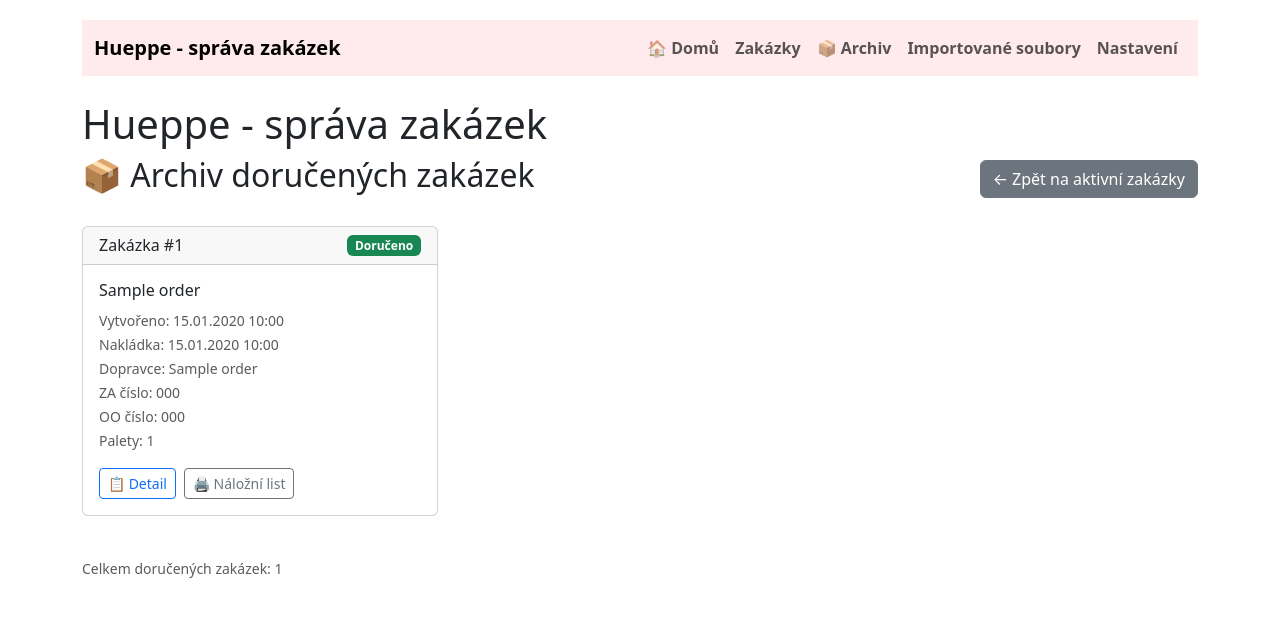
After one commit to tomastomeska/Hueppe-beta, a Flask app: page /archive in a window 1280 px wide. The commit adds this page. Shown: the top 617 px of the page. Run offline with Flask 3, Linux system fonts and the light colour scheme; tables that the repository leaves empty hold one stand-in row (values such as "Sample post").

Commit message:
Dokončeno: Archiv systém pro doručené zakázky
 Přidány nové funkce:
- Pole 'delivered' v Order modelu s automatickou migrací
- Checkbox pro označení zakázky jako doručené (pouze po naložení)
- Archiv stránka pro doručené zakázky (/archive)
- Automatické skrytí doručených zakázek z hlavního přehledu
- Odkaz 'Archiv' v navigaci s emoji
- Tlačítko 'Domů'  v navigaci pro návrat na úvodní stránku

 Úpravy designu:
- Úvodní stránka bez hlavičky, pouze vycentrovaný nadpis
- Černobílý emoji kamionu  na úvodní stránce
- Aktualizovaná patička s odkazem na email
- Opravené názvy města z 'bad-zwisenhahn' na 'bad-zwischenahn'

 Funkce archivace:
- Doručené zakázky se automaticky skryjí z aktivních
- Zachování všech funkcí (detail, tisk, atd.) i v archivu
- Backup/restore systém rozšířen o pole 'delivered'

Aplikace je plně funkční s kompletním workflow:
Vytvoření  Uzavření  Naložení  Doručení  Archiv

```diff
--- a/app.py
+++ b/app.py
@@ -63,6 +63,7 @@ class Order(db.Model):
     user_email = db.Column(db.String(120))  # Email uživatele pro Reply-To
     # Loading status and tracking numbers
     is_loaded = db.Column(db.Boolean, default=False)
+    delivered = db.Column(db.Boolean, default=False)
     za_number = db.Column(db.String(50))  # ZA číslo (např. ZA-10250)
     oo_number = db.Column(db.String(50))  # OO číslo (např. OO-11056)
 
@@ -99,6 +100,19 @@ class PalletItem(db.Model):
 
 def init_db():
     db.create_all()
+
+    # Migrace pro přidání sloupce 'delivered'
+    try:
+        # Zkusíme přidat sloupec delivered, pokud neexistuje
+        with db.engine.begin() as conn:
+            result = conn.execute(db.text("PRAGMA table_info([order])"))
+            columns = [row[1] for row in result.fetchall()]
+
+            if 'delivered' not in columns:
+                conn.execute(db.text("ALTER TABLE [order] ADD COLUMN delivered BOOLEAN DEFAULT 0"))
+                print("Added 'delivered' column to Order table")
+    except Exception as e:
+        print(f"Migration note: {e}")
 
 def get_lsa_color(lsa_code):
     """Vrátí konzistentní barvu pro LSA kód"""
@@ -310,7 +324,7 @@ def generate_carrier_email_body(order):
     lsa_summary = generate_lsa_summary(order)
     lsa_text = "\n".join([f"LSA {lsa}: {data['count']} palet" for lsa, data in lsa_summary.items()])
 
-    return f"""Dobrý den, posílám Vám seznam kódů LSA k naložení v Bad Zwisenhahn. Prosím předejte řidiči. Po naložení prosím o zaslání všech dodacích listů na Whatsapp +420778759958, nebo na email. Jakmile zkontroluji správnost naložení, může řidič odjet.
+    return f"""Dobrý den, posílám Vám seznam kódů LSA k naložení v Bad Zwischenahn. Prosím předejte řidiči. Po naložení prosím o zaslání všech dodacích listů na Whatsapp +420778759958, nebo na email. Jakmile zkontroluji správnost naložení, může řidič odjet.
 
 Pokud není ujednáno jinak, vozidlo musí být na místě vykládky druhý den v čase 7-8 hodin. Navazující doprava!!!!! V případě zdržení mě prosím neprodleně informujte.
 
@@ -452,8 +466,19 @@ Hueppe systém
 
 @app.route('/')
 def index():
-    orders = Order.query.order_by(Order.created_at.desc()).all()
-    return render_template('index.html', orders=orders)
+    return render_template('index.html')
+
+@app.route('/loading_orders')
+def loading_orders():
+    # Zobrazí pouze aktivní zakázky (nedelivered)
+    orders = Order.query.filter_by(delivered=False).order_by(Order.created_at.desc()).all()
+    return render_template('loading_orders.html', orders=orders)
+
+@app.route('/archive')
+def archive():
+    """Archiv doručených zakázek"""
+    delivered_orders = Order.query.filter_by(delivered=True).order_by(Order.created_at.desc()).all()
+    return render_template('archive.html', orders=delivered_orders)
 
 @app.route('/create_order', methods=['POST'])
 def create_order():
@@ -1166,12 +1191,18 @@ def test_email():
 
 @app.route('/update_loading_status/<int:order_id>', methods=['POST'])
 def update_loading_status(order_id):
-    """Aktualizace stavu náložení a ZA/OO čísel"""
+    """Aktualizace stavu náložení, doručení a ZA/OO čísel"""
     order = Order.query.get_or_404(order_id)
 
     try:
         # Aktualizace stavu náložení
         order.is_loaded = 'is_loaded' in request.form
+
+        # Aktualizace stavu doručení (pouze pokud je naloženo)
+        if order.is_loaded:
+            order.delivered = 'delivered' in request.form
+        else:
+            order.delivered = False  # Pokud není naloženo, nemůže být doručeno
 
         # Aktualizace ZA a OO čísel
         za_number = request.form.get('za_number', '').strip()
@@ -1182,7 +1213,14 @@ def update_loading_status(order_id):
 
         db.session.commit()
 
-        status_msg = "naložena" if order.is_loaded else "čeká na naložení"
+        # Určení stavové zprávy
+        if order.delivered:
+            status_msg = "doručena (přesunuto do archivu)"
+        elif order.is_loaded:
+            status_msg = "naložena"
+        else:
+            status_msg = "čeká na naložení"
+
         flash(f'Stav zakázky aktualizován: {status_msg}', 'success')
 
     except Exception as e:
@@ -1241,6 +1279,7 @@ def backup_database():
                 'loading_emails': order.loading_emails,
                 'user_email': order.user_email,
                 'is_loaded': order.is_loaded,
+                'delivered': order.delivered,
                 'za_number': order.za_number,
                 'oo_number': order.oo_number
             }
@@ -1336,6 +1375,7 @@ def restore_database():
                 loading_emails=order_data.get('loading_emails'),
                 user_email=order_data.get('user_email'),
                 is_loaded=order_data.get('is_loaded', False),
+                delivered=order_data.get('delivered', False),
                 za_number=order_data.get('za_number'),
                 oo_number=order_data.get('oo_number')
             )
--- /dev/null
+++ b/templates/archive.html
@@ -0,0 +1,77 @@
+{% extends 'base.html' %}
+{% block content %}
+  <div class="d-flex justify-content-between align-items-center mb-4">
+    <h2>📦 Archiv doručených zakázek</h2>
+    <div>
+      <a href="{{ url_for('loading_orders') }}" class="btn btn-secondary">
+        ← Zpět na aktivní zakázky
+      </a>
+    </div>
+  </div>
+
+  {% if orders %}
+    <div class="row">
+      {% for order in orders %}
+        <div class="col-md-6 col-lg-4 mb-3">
+          <div class="card">
+            <div class="card-header d-flex justify-content-between align-items-center">
+              <h6 class="mb-0">Zakázka #{{ order.id }}</h6>
+              <span class="badge bg-success">Doručeno</span>
+            </div>
+            <div class="card-body">
+              <h6 class="card-title">{{ order.name }}</h6>
+              <p class="card-text">
+                <small class="text-muted">
+                  Vytvořeno: {{ order.created_at.strftime('%d.%m.%Y %H:%M') }}<br>
+                  {% if order.pickup_datetime %}
+                  Nakládka: {{ order.pickup_datetime.strftime('%d.%m.%Y %H:%M') }}<br>
+                  {% endif %}
+                  {% if order.carrier_name %}
+                  Dopravce: {{ order.carrier_name }}<br>
+                  {% endif %}
+                  {% if order.za_number %}
+                  ZA číslo: {{ order.za_number }}<br>
+                  {% endif %}
+                  {% if order.oo_number %}
+                  OO číslo: {{ order.oo_number }}<br>
+                  {% endif %}
+                  Palety: {{ order.items|length }}
+                </small>
+              </p>
+              <div class="d-flex gap-2">
+                <a href="{{ url_for('order_view', order_id=order.id) }}" class="btn btn-sm btn-outline-primary">
+                  📋 Detail
+                </a>
+                {% if order.za_number or order.oo_number %}
+                <a href="{{ url_for('print_loading_sheet', order_id=order.id) }}" target="_blank"
+                   class="btn btn-sm btn-outline-secondary">
+                  🖨️ Náložní list
+                </a>
+                {% endif %}
+              </div>
+            </div>
+          </div>
+        </div>
+      {% endfor %}
+    </div>
+
+    <div class="mt-4">
+      <p class="text-muted">
+        <small>Celkem doručených zakázek: {{ orders|length }}</small>
+      </p>
+    </div>
+  {% else %}
+    <div class="text-center py-5">
+      <div class="mb-3">
+        <i class="display-4 text-muted">📦</i>
+      </div>
+      <h4 class="text-muted">Žádné doručené zakázky</h4>
+      <p class="text-muted">
+        Doručené zakázky se zobrazí zde poté, co označíte zakázku jako "doručeno".
+      </p>
+      <a href="{{ url_for('loading_orders') }}" class="btn btn-primary">
+        Přejít na aktivní zakázky
+      </a>
+    </div>
+  {% endif %}
+{% endblock %}
--- a/templates/base.html
+++ b/templates/base.html
@@ -1,33 +1,66 @@
 <!doctype html>
 <html lang="cs">
+
 <head>
   <meta charset="utf-8">
   <meta name="viewport" content="width=device-width, initial-scale=1">
-    <title>Hueppe Nakládka</title>
+  <title>Hueppe - správa zakázek</title>
   <link href="https://cdn.jsdelivr.net/npm/bootstrap@5.3.2/dist/css/bootstrap.min.css" rel="stylesheet">
   <style>
-      body { padding: 20px }
-      .lane { min-height: 200px; border: 1px dashed #888; padding: 8px; }
-      .lane-summary { border: 2px solid #ddd; padding: 15px; margin: 10px 0; border-radius: 8px; }
-      .lane-1 { border-color: #0d6efd; background-color: #f8f9ff; }
-      .lane-2 { border-color: #0dcaf0; background-color: #f0fbff; }
-      .lane-3 { border-color: #ffc107; background-color: #fffdf0; }
+    body {
+      padding: 20px
+    }
+
+    .lane {
+      min-height: 200px;
+      border: 1px dashed #888;
+      padding: 8px;
+    }
+
+    .lane-summary {
+      border: 2px solid #ddd;
+      padding: 15px;
+      margin: 10px 0;
+      border-radius: 8px;
+    }
+
+    .lane-1 {
+      border-color: #0d6efd;
+      background-color: #f8f9ff;
+    }
+
+    .lane-2 {
+      border-color: #0dcaf0;
+      background-color: #f0fbff;
+    }
+
+    .lane-3 {
+      border-color: #ffc107;
+      background-color: #fffdf0;
+    }
   </style>
 </head>
+
 <body>
   <div class="container">
+    {% if request.endpoint != 'index' %}
     <nav class="navbar navbar-expand-lg navbar-light mb-4" style="background-color: #ffebee;">
       <div class="container-fluid">
-          <a class="navbar-brand fw-bold" href="{{ url_for('index') }}">Hueppe - Nakládka palet</a>
+        <a class="navbar-brand fw-bold" href="{{ url_for('index') }}">Hueppe - správa zakázek</a>
         <div class="navbar-nav ms-auto">
-            <a class="nav-link fw-bold" href="{{ url_for('index') }}">Zakázky</a>
+          <a class="nav-link fw-bold" href="{{ url_for('index') }}">🏠 Domů</a>
+          <a class="nav-link fw-bold" href="{{ url_for('loading_orders') }}">Zakázky</a>
+          <a class="nav-link fw-bold" href="{{ url_for('archive') }}">📦 Archiv</a>
           <a class="nav-link fw-bold" href="{{ url_for('imported_files') }}">Importované soubory</a>
           <a class="nav-link fw-bold" href="{{ url_for('settings') }}">Nastavení</a>
         </div>
       </div>
     </nav>
 
-      <h1>Hueppe - Nakládka palet</h1>
+    <h1>Hueppe - správa zakázek</h1>
+    {% else %}
+    <h1 class="text-center mb-5">Hueppe - správa zakázek</h1>
+    {% endif %}
     {% with messages = get_flashed_messages(with_categories=true) %}
     {% if messages %}
     {% for cat, msg in messages %}
@@ -38,4 +71,5 @@
     {% block content %}{% endblock %}
   </div>
 </body>
+
 </html>
```
Also changed, not shown: EMAIL_README.md (+3 -3 lines), templates/homepage.html (added, +35 -0 lines), templates/index.html (+29 -90 lines), templates/loading_orders.html (added, +98 -0 lines), templates/order.html (+10 -1 lines). Lines whose indentation alone changed are shown as unchanged.
